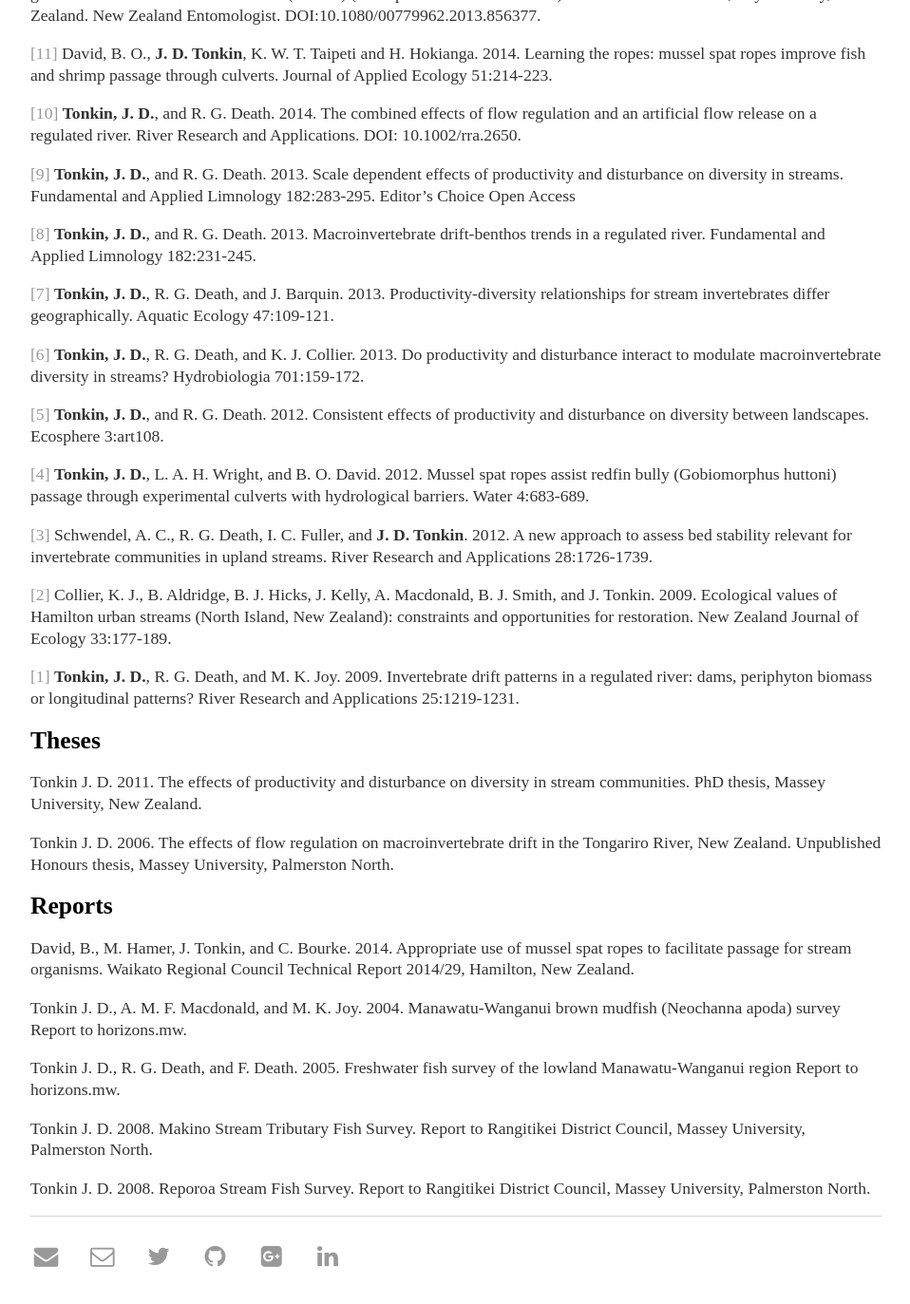
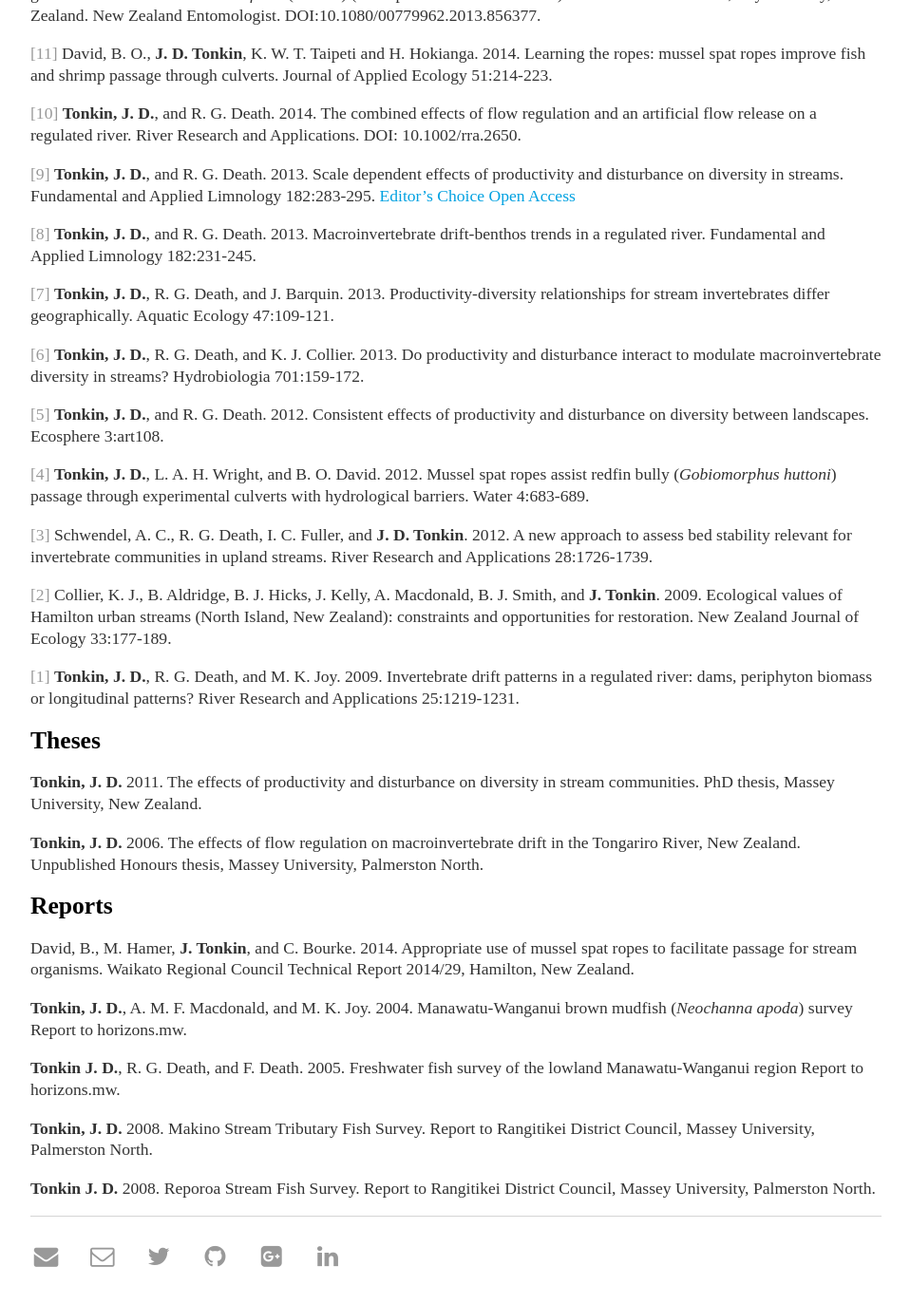
Before and after one commit to jdtonkin/jdtonkin.github.io, a Jekyll site: the page built from Publications/index.md, in a window 1280 px wide and 1400 px high, scrolled down 1504 px. Shown: the top 1373 px of the window at 95% size, without its empty margins (160-1118 px from the left). Built offline with Jekyll 4.4.1, drawn with Linux system fonts in a browser that asks for light colours; nearby versions of some CDN libraries; some web fonts are replaced; some of the changed text lies outside the part shown.

Commit message:
Update index.md

```diff
--- a/Publications/index.md
+++ b/Publications/index.md
@@ -63,7 +63,7 @@
 
 <span style="color:#999">[18]</span> **Tonkin, J. D.**, A. Brown, and E. M. Chappell (In press). Small-scale patch complexity, benthic invertebrate colonisation and leaf breakdown in three headwater streams in Bay of Plenty, New Zealand. New Zealand Journal of Marine and Freshwater Research. DOI:10.1080/00288330.2014.980748.
 
-<span style="color:#999">[17]</span> Chappell, E. M., D. S. Webb, A. J. Brown, and **J. D. Tonkin**. 2014. A preliminary survey of altitudinal variation in two ground weta species, Hemiandrus maculifrons and H. pallitaris (Walker) (Orthoptera: Anostostomatidae). New Zealand Entomologist. DOI:10.1080/00779962.2014.922234.
+<span style="color:#999">[17]</span> Chappell, E. M., D. S. Webb, A. J. Brown, and **J. D. Tonkin**. 2014. A preliminary survey of altitudinal variation in two ground weta species, *Hemiandrus maculifrons* and *H. pallitaris* (Walker) (Orthoptera: Anostostomatidae). New Zealand Entomologist. DOI:10.1080/00779962.2014.922234.
 
 <span style="color:#999">[16]</span> **Tonkin, J. D.** 2014. Drivers of macroinvertebrate community structure in unmodified streams. PeerJ 2:e465.
 
@@ -73,13 +73,13 @@
 
 <span style="color:#999">[13]</span> **Tonkin, J. D.**, S. Stoll, A. Sundermann, and P. Haase. 2014. Dispersal distance and the pool of taxa, but not barriers, determine the colonisation of restored river reaches by benthic invertebrates. Freshwater Biology. doi:10.1111/fwb.12387.
 
-<span style="color:#999">[12]</span> Chappell, E. M., D. S. Webb, and **J. D. Tonkin**. 2014. Notes on sexual size dimorphism, sex ratio and movement of ground weta Hemiandrus maculifrons (Walker) (Orthoptera: Anostostomatidae) in Otanewainuku Forest, Bay of Plenty, New Zealand. New Zealand Entomologist. DOI:10.1080/00779962.2013.856377.
+<span style="color:#999">[12]</span> Chappell, E. M., D. S. Webb, and **J. D. Tonkin**. 2014. Notes on sexual size dimorphism, sex ratio and movement of ground weta *Hemiandrus maculifrons* (Walker) (Orthoptera: Anostostomatidae) in Otanewainuku Forest, Bay of Plenty, New Zealand. New Zealand Entomologist. DOI:10.1080/00779962.2013.856377.
 
 <span style="color:#999">[11]</span> David, B. O., **J. D. Tonkin**, K. W. T. Taipeti and H. Hokianga. 2014. Learning the ropes: mussel spat ropes improve fish and shrimp passage through culverts. Journal of Applied Ecology 51:214-223.
 
 <span style="color:#999">[10]</span> **Tonkin, J. D.**, and R. G. Death. 2014. The combined effects of flow regulation and an artificial flow release on a regulated river. River Research and Applications. DOI: 10.1002/rra.2650.
 
-<span style="color:#999">[9]</span> **Tonkin, J. D.**, and R. G. Death. 2013. Scale dependent effects of productivity and disturbance on diversity in streams. Fundamental and Applied Limnology 182:283-295. Editor’s Choice Open Access
+<span style="color:#999">[9]</span> **Tonkin, J. D.**, and R. G. Death. 2013. Scale dependent effects of productivity and disturbance on diversity in streams. Fundamental and Applied Limnology 182:283-295. <span style="color:#00a1e1">Editor’s Choice Open Access</span>
 
 <span style="color:#999">[8]</span> **Tonkin, J. D.**, and R. G. Death. 2013. Macroinvertebrate drift-benthos trends in a regulated river. Fundamental and Applied Limnology 182:231-245.
 
@@ -89,30 +89,30 @@
 
 <span style="color:#999">[5]</span> **Tonkin, J. D.**, and R. G. Death. 2012. Consistent effects of productivity and disturbance on diversity between landscapes. Ecosphere 3:art108.
 
-<span style="color:#999">[4]</span> **Tonkin, J. D.**, L. A. H. Wright, and B. O. David. 2012. Mussel spat ropes assist redfin bully (Gobiomorphus huttoni) passage through experimental culverts with hydrological barriers. Water 4:683-689.
+<span style="color:#999">[4]</span> **Tonkin, J. D.**, L. A. H. Wright, and B. O. David. 2012. Mussel spat ropes assist redfin bully (*Gobiomorphus huttoni*) passage through experimental culverts with hydrological barriers. Water 4:683-689.
 
 <span style="color:#999">[3]</span> Schwendel, A. C., R. G. Death, I. C. Fuller, and **J. D. Tonkin**. 2012. A new approach to assess bed stability relevant for invertebrate communities in upland streams. River Research and Applications 28:1726-1739.
 
-<span style="color:#999">[2]</span> Collier, K. J., B. Aldridge, B. J. Hicks, J. Kelly, A. Macdonald, B. J. Smith, and J. Tonkin. 2009. Ecological values of Hamilton urban streams (North Island, New Zealand): constraints and opportunities for restoration. New Zealand Journal of Ecology 33:177-189.
+<span style="color:#999">[2]</span> Collier, K. J., B. Aldridge, B. J. Hicks, J. Kelly, A. Macdonald, B. J. Smith, and **J. Tonkin**. 2009. Ecological values of Hamilton urban streams (North Island, New Zealand): constraints and opportunities for restoration. New Zealand Journal of Ecology 33:177-189.
 
 <span style="color:#999">[1]</span> **Tonkin, J. D.**, R. G. Death, and M. K. Joy. 2009. Invertebrate drift patterns in a regulated river: dams, periphyton biomass or longitudinal patterns? River Research and Applications 25:1219-1231.
 
 
 #Theses
 
-Tonkin J. D. 2011. The effects of productivity and disturbance on diversity in stream communities. PhD thesis, Massey University, New Zealand.
+**Tonkin, J. D.** 2011. The effects of productivity and disturbance on diversity in stream communities. PhD thesis, Massey University, New Zealand.
 
-Tonkin J. D. 2006. The effects of flow regulation on macroinvertebrate drift in the Tongariro River, New Zealand. Unpublished Honours thesis, Massey University, Palmerston North.
+**Tonkin, J. D.** 2006. The effects of flow regulation on macroinvertebrate drift in the Tongariro River, New Zealand. Unpublished Honours thesis, Massey University, Palmerston North.
 
 
 #Reports
 
-David, B., M. Hamer, J. Tonkin, and C. Bourke. 2014. Appropriate use of mussel spat ropes to facilitate passage for stream organisms. Waikato Regional Council Technical Report 2014/29, Hamilton, New Zealand.
+David, B., M. Hamer, **J. Tonkin**, and C. Bourke. 2014. Appropriate use of mussel spat ropes to facilitate passage for stream organisms. Waikato Regional Council Technical Report 2014/29, Hamilton, New Zealand.
 
-Tonkin J. D.,  A. M. F. Macdonald, and M. K. Joy. 2004. Manawatu-Wanganui brown mudfish (Neochanna apoda) survey Report to horizons.mw.
+**Tonkin, J. D.**,  A. M. F. Macdonald, and M. K. Joy. 2004. Manawatu-Wanganui brown mudfish (*Neochanna apoda*) survey Report to horizons.mw.
 
-Tonkin J. D., R. G. Death, and F. Death. 2005. Freshwater fish survey of the lowland Manawatu-Wanganui region Report to horizons.mw.
+**Tonkin J. D.**, R. G. Death, and F. Death. 2005. Freshwater fish survey of the lowland Manawatu-Wanganui region Report to horizons.mw.
 
-Tonkin J. D. 2008. Makino Stream Tributary Fish Survey. Report to Rangitikei District Council, Massey University, Palmerston North.
+**Tonkin, J. D.** 2008. Makino Stream Tributary Fish Survey. Report to Rangitikei District Council, Massey University, Palmerston North.
 
-Tonkin J. D. 2008. Reporoa Stream Fish Survey. Report to Rangitikei District Council, Massey University, Palmerston North.
+**Tonkin J. D.** 2008. Reporoa Stream Fish Survey. Report to Rangitikei District Council, Massey University, Palmerston North.
```
